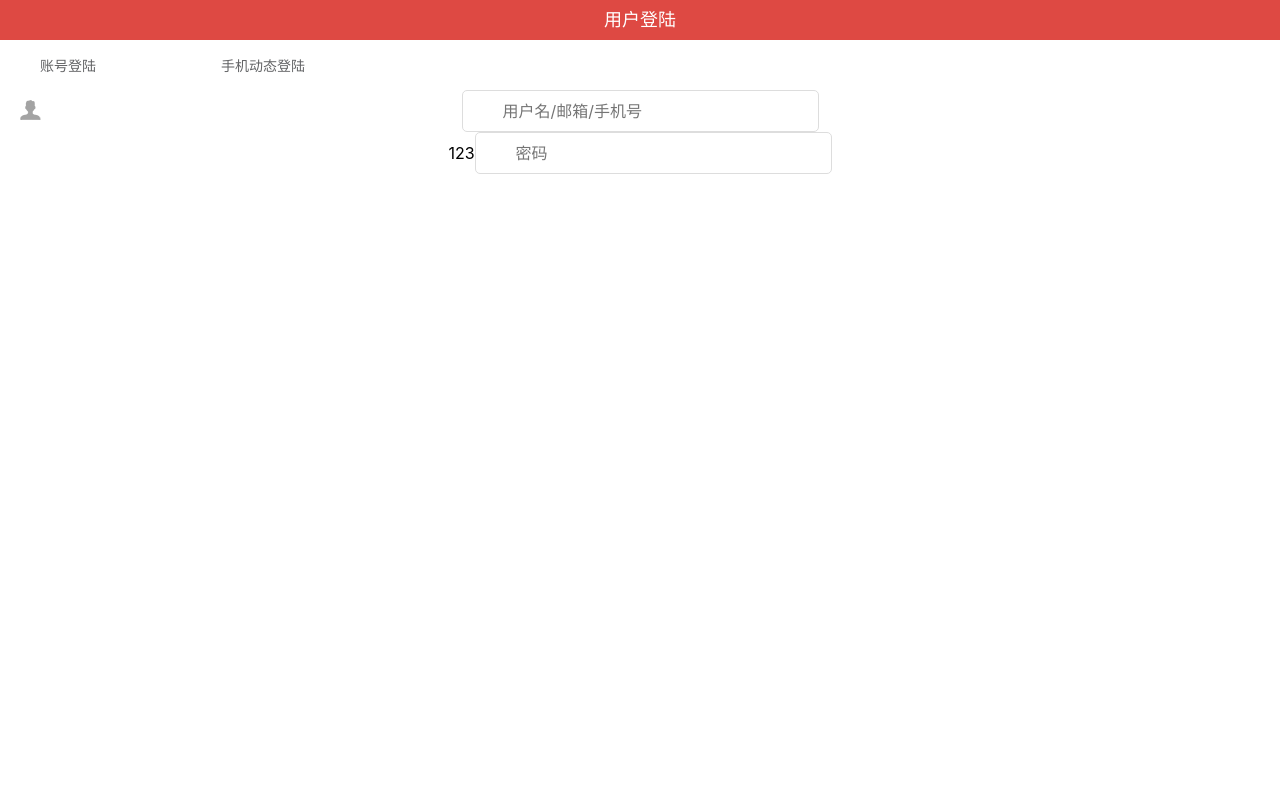
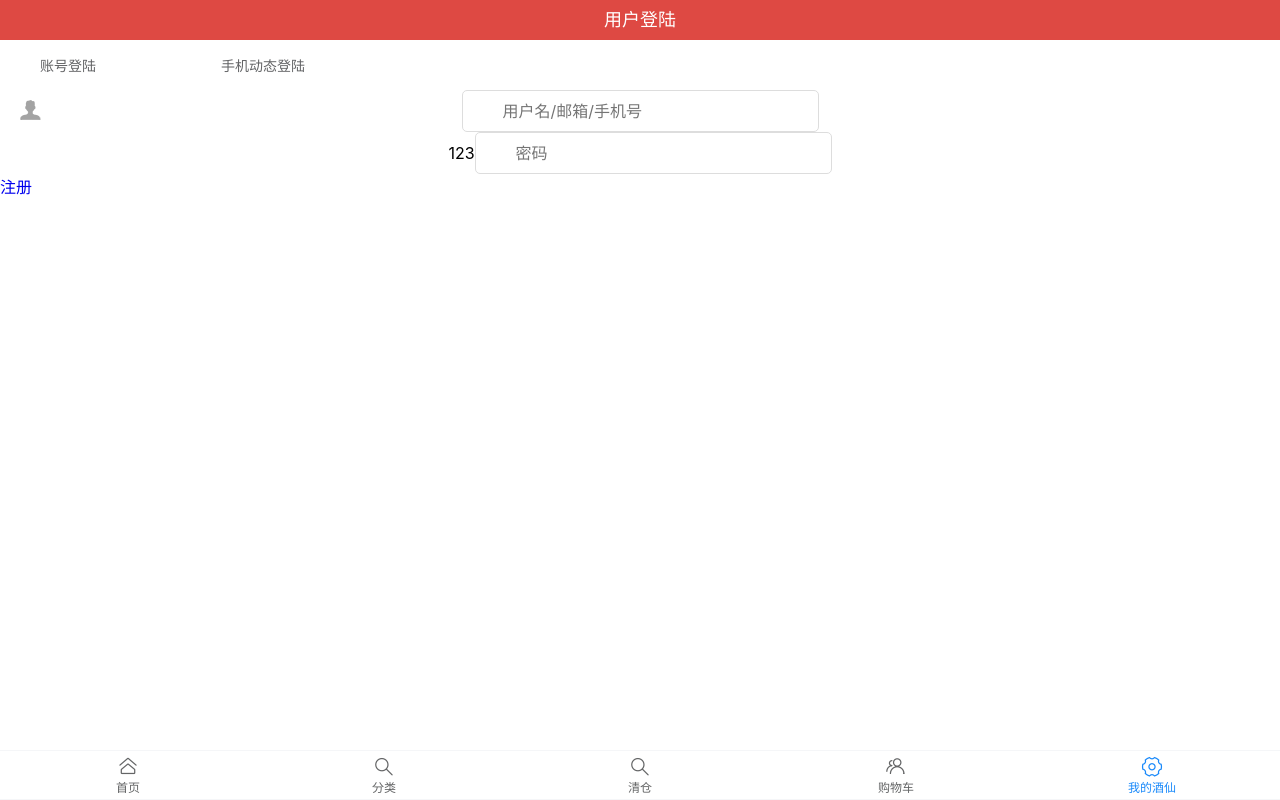
Before and after one commit to 328117472/Lotus_valley, a Vue app in the folder lotus_valley_app/: page /login in a window 1280 px wide. Built offline with nearby package versions, Linux system fonts and the light colour scheme; what mint-ui would draw is missing.

Commit message:
底部导航栏及注册登陆

```diff
--- a/lotus_valley_app/src/App.vue
+++ b/lotus_valley_app/src/App.vue
@@ -1,11 +1,28 @@
 <template>
 <div id="app">
 <div id="nav">
+  <van-tabbar v-model="active"  route >
+    <van-tabbar-item icon="home-o" name="home"  replace
+    to="/index">首页</van-tabbar-item>
+    <van-tabbar-item icon="search" name="type">分类</van-tabbar-item>
+    <van-tabbar-item icon="search" name="sell">清仓</van-tabbar-item>
+    <van-tabbar-item icon="friends-o" name="friends">购物车</van-tabbar-item>
+    <van-tabbar-item icon="setting-o" name="my" replace
+    to="/user">我的酒仙</van-tabbar-item>
+  </van-tabbar>
 </div>
 <router-view/>
 </div>
 </template>
-
+<script>
+export default {
+  data() {
+    return {
+      active: 'home'
+    };
+  }
+}
+</script>
 <style lang="scss">
 *{
   margin: 0;
--- a/lotus_valley_app/src/components/login/login.vue
+++ b/lotus_valley_app/src/components/login/login.vue
@@ -9,14 +9,14 @@
       <ul>
         <!-- 上面选择需要用什么登陆 -->
         <li>
-          <p @click="change_login">账号登陆</p>
+          <p @click="change_login(1)">账号登陆</p>
         </li>
         <li>
-          <p @click="change_login">手机动态登陆</p>
+          <p @click="change_login(2)">手机动态登陆</p>
         </li>
       </ul>
       <div class="my_user">
-        <div v-show="login_name">
+        <div v-show="tid==1">
           <!-- 账号登陆框 -->
           <span>
 
@@ -26,8 +26,8 @@
           <span>123</span>
           <input type="password" placeholder="密码"/>
         </div>
-        <div v-show="login_phone">
-          <!-- 账号登陆框 -->
+        <div v-show="tid==2">
+          <!-- 手机动态登陆框 -->
           <span>
 
           </span>
@@ -38,6 +38,7 @@
         </div>
       </div>
     </div>
+    <router-link to="/reg">注册</router-link>
   </div>
 </template>
 
@@ -45,23 +46,13 @@
 export default {
   data() {
     return {
-      login_name:true,//账号登陆
-      login_phone:false//手机登陆
+      tid:1,
     }
   },
   methods: {
-    change_login(){
+    change_login(id){
+        this.tid=id
       //切换登陆方式
-      // console.log(11)
-      if(this.login_name){
-        //如果user_name显示,那user_phone不显示
-        this.login_name=false;
-        this.login_phone=true;
-      }else{
-        //如果user_name不显示,那user_phone显示
-        this.login_name=true;
-        this.login_phone=false;
-      }
     }
   },
 };
--- /dev/null
+++ b/lotus_valley_app/src/components/login/reg.vue
@@ -0,0 +1,10 @@
+<template>
+  <div>注册</div>
+</template>
+
+<script>
+export default {};
+</script>
+
+<style lang="scss" scoped>
+</style>
--- /dev/null
+++ b/lotus_valley_app/src/components/login/user.vue
@@ -0,0 +1,20 @@
+<template>
+  <div></div>
+</template>
+
+<script>
+// import login from './login';
+// import reg from './reg';
+export default {
+  data() {
+    return {};
+  }
+  // components: {
+  //   login: login,
+  //   reg:reg
+  // },
+};
+</script>
+
+<style lang="scss" scoped>
+</style>
--- a/lotus_valley_app/src/router.js
+++ b/lotus_valley_app/src/router.js
@@ -2,15 +2,19 @@
 import Router from 'vue-router'
 import Home from './views/Home.vue'
 import test from './components/test.vue'
+import user from './components/login/user.vue'
 import login from './components/login/login.vue'
+import reg from './components/login/reg.vue'
 
 Vue.use(Router)
 
 export default new Router({
-mode: 'history',
-base: process.env.BASE_URL,
-routes: [
-  {path: '/test',component: test},
-  {path: '/login',component: login},
-]
+  mode: 'history',
+  base: process.env.BASE_URL,
+  routes: [{path: '/user',component: login,
+      children: [
+        {path: '/login',component: login},
+        {path: '/reg',component: reg},]
+    }
+  ]
 })
```
